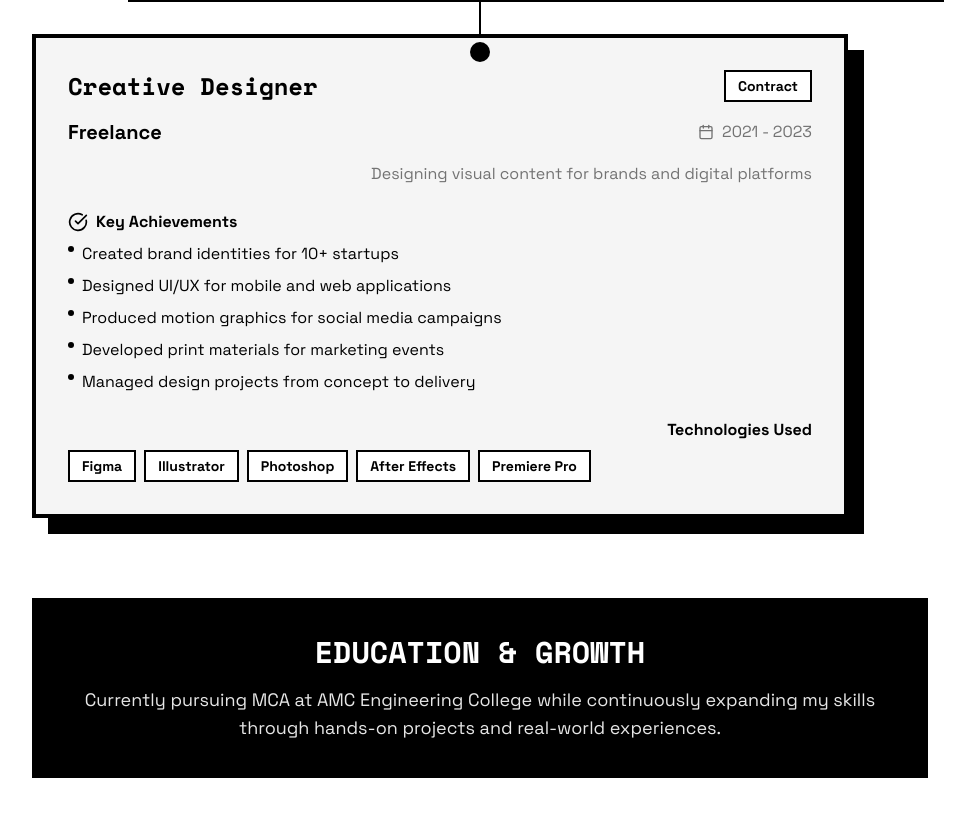
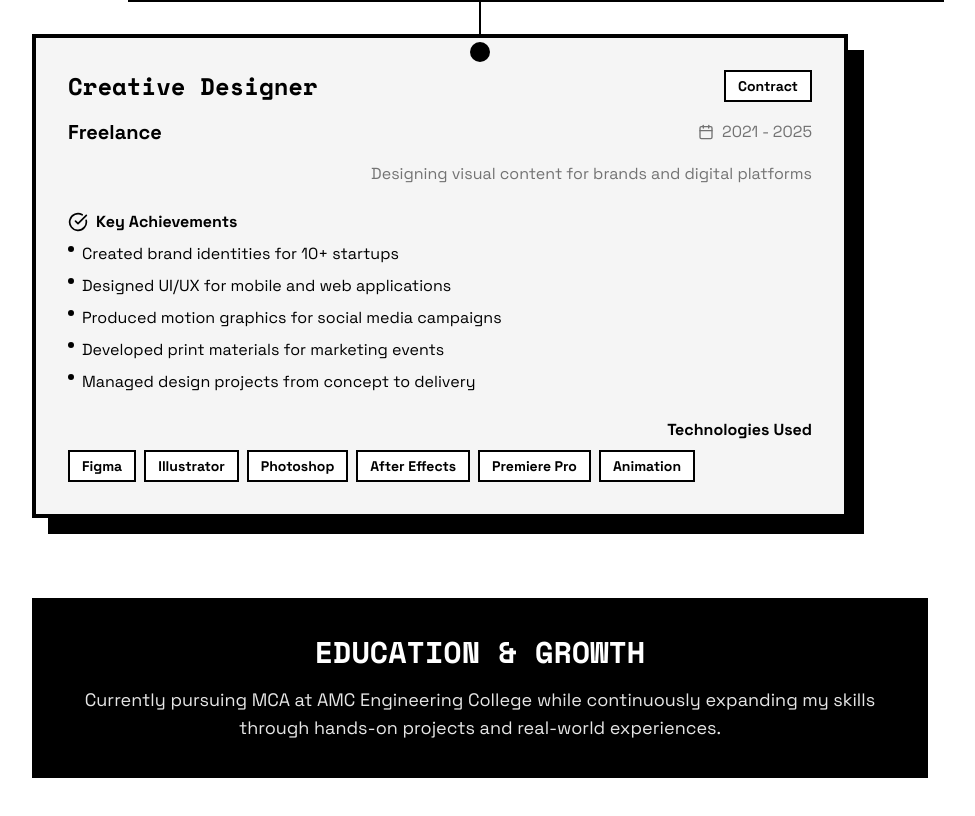
Before and after one commit to rajath-hk/portfolio_rajath, a React (Vite) app: page /experience in a window 1280 px wide. Shown: the part 1346-2162 px from the top of the page, without its empty margins (160-1135 px from the left). Built offline with nearby package versions, Linux system fonts and the light colour scheme.

Commit message:
spellings

```diff
--- a/src/pages/Experience.tsx
+++ b/src/pages/Experience.tsx
@@ -41,7 +41,7 @@ const Experience = () => {
       role: "Creative Designer",
       company: "Freelance",
       type: "Contract",
-      period: "2021 - 2023",
+      period: "2021 - 2025",
       location: "Remote",
       description: "Designing visual content for brands and digital platforms",
       achievements: [
@@ -51,7 +51,7 @@ const Experience = () => {
         "Developed print materials for marketing events",
         "Managed design projects from concept to delivery"
       ],
-      technologies: ["Figma", "Illustrator", "Photoshop", "After Effects", "Premiere Pro"]
+      technologies: ["Figma", "Illustrator", "Photoshop", "After Effects", "Premiere Pro","Animation"]
     }
   ];
 
--- a/src/pages/Home.tsx
+++ b/src/pages/Home.tsx
@@ -117,9 +117,9 @@ const Home = () => {
           <div className="grid grid-cols-2 md:grid-cols-4 gap-8">
             {[
               { number: "10+", label: "Projects Completed" },
-              { number: "5+", label: "Technologies" },
-              { number: "2+", label: "Years Experience" },
-              { number: "99%", label: "Client Satisfaction" },
+              { number: "8+", label: "Technologies" },
+              { number: "4+", label: "Years Experience" },
+              { number: "99.9%", label: "Client Satisfaction" },
             ].map((stat, index) => (
               <div
                 key={index}
```
